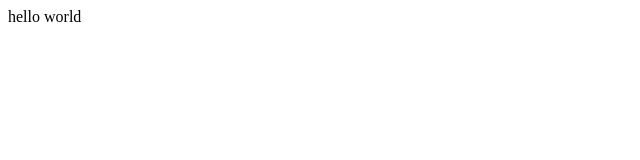
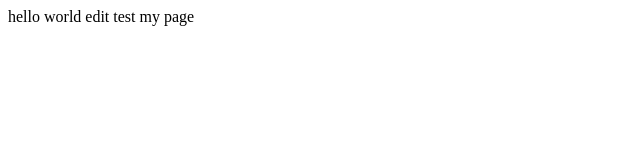
Before and after one commit to SAM-CHIKYUJIN/oreno-twitter, a plain HTML site: page index.html in a window 1280 px wide. Shown: the whole page, without its empty margins (0-640 px from the left). Drawn offline with Linux system fonts and the light colour scheme.

Commit message:
Update index.html

```diff
--- a/index.html
+++ b/index.html
@@ -5,5 +5,7 @@
     </head>
     <body>
 hello world
+
+        edit test my page
     </body>
 </html>
```
